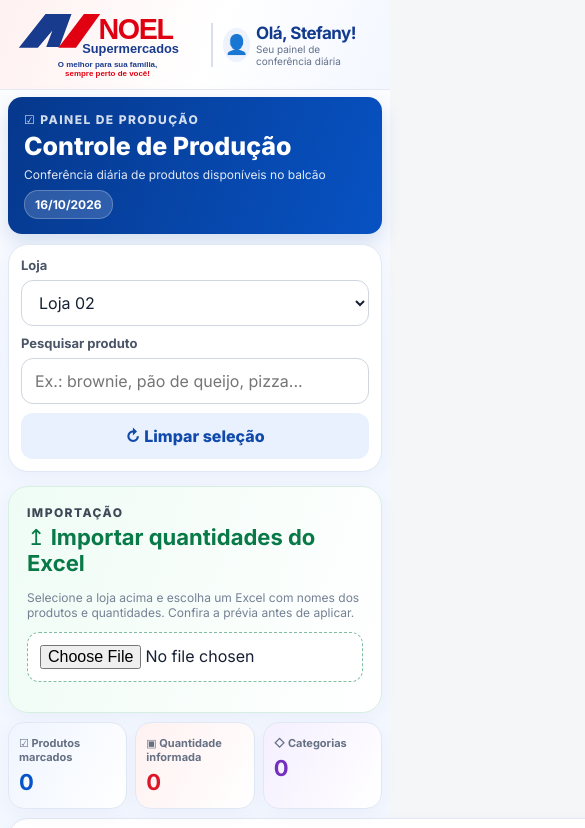
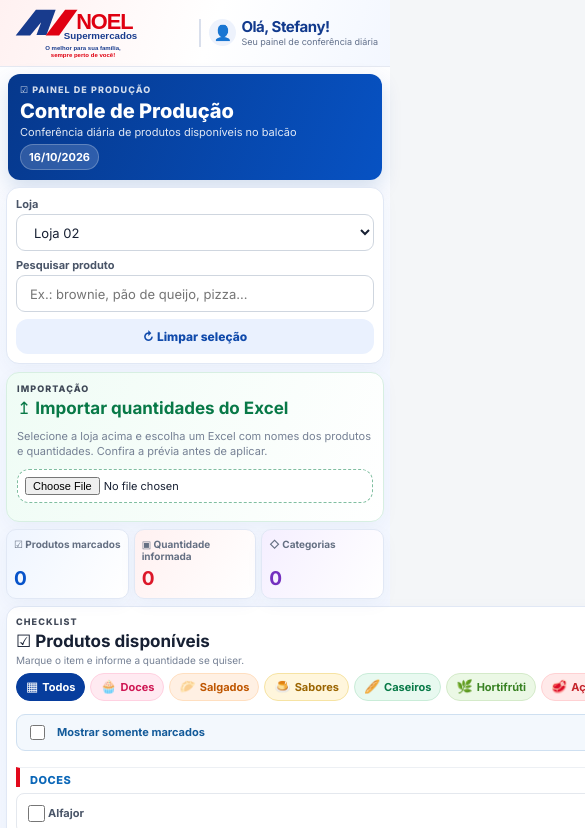
Before and after one commit to owagnerjrr/padaria, a plain HTML site: page index.html in a window 390 px wide. Shown: the top 828 px of the page, 585 px wide, since content can reach past the window. Drawn offline with Linux system fonts and the light colour scheme.

Commit message:
Compacta interface mobile da conferência Noel

```diff
--- a/styles.css
+++ b/styles.css
@@ -200,3 +200,62 @@ body{background:linear-gradient(180deg,#fff 0,#f3f7ff 370px,#f7f9fc 100%)}
 
 .chip{display:inline-flex;align-items:center;gap:7px}.chip-icon{font-size:17px;line-height:1;display:inline-flex;align-items:center}.chip.active .chip-icon{filter:brightness(1.1)}
 @media(max-width:680px){.chip{gap:5px}.chip-icon{font-size:15px}}
+
+/* Mobile compacto: preservar usabilidade sem rolagem excessiva */
+@media (max-width:680px){
+ .brand-welcome{padding:6px 12px;gap:8px}
+ .brand-identity img{width:min(142px,42vw);max-height:68px}
+ .welcome{gap:5px;padding-left:8px}
+ .welcome-avatar{width:27px;height:27px;font-size:15px}
+ .welcome strong{font-size:15px;line-height:1.1}
+ .welcome span:last-child{font-size:9px}
+ .topbar{padding:10px 12px;gap:5px;border-radius:12px}
+ .topbar h1{font-size:20px;margin:1px 0 2px}
+ .topbar .eyebrow{font-size:9px}
+ .subtitle{font-size:11px;line-height:1.3}
+ .date-badge{font-size:11px;padding:5px 8px}
+ .page-shell{width:calc(100% - 12px);margin:7px auto 22px}
+ .panel{border-radius:13px}
+ .controls-panel{padding:9px;gap:7px}
+ .field-group label{margin-bottom:3px;font-size:11px}
+ .controls-panel select,.controls-panel input[type=search]{min-height:37px;border-radius:9px;font-size:13px}
+ .controls-panel .secondary-button{min-height:35px;font-size:12px}
+ .import-panel{padding:10px;margin-top:8px}
+ .import-panel h2{font-size:15px}
+ .import-panel .hint{font-size:11px;line-height:1.3}
+ .import-panel input[type=file]{padding:7px;margin:7px 0;font-size:11px}
+ .stats-grid{gap:5px;margin:7px 0}
+ .stat-card{padding:8px 7px;border-radius:10px}
+ .stat-card span{font-size:10px;line-height:1.2;min-height:24px}
+ .stat-card strong{font-size:19px}
+ .content-grid{gap:8px}
+ .catalog-panel,.summary-panel,.history-panel{padding:9px}
+ .section-heading{margin-bottom:7px;gap:3px}
+ .section-heading h2{font-size:17px}
+ .section-heading .eyebrow{font-size:9px}
+ .section-heading .hint{font-size:10px}
+ .chips{gap:5px;margin-bottom:7px}
+ .chip{padding:6px 9px;font-size:11px;gap:4px}
+ .chip-icon{font-size:13px}
+ .catalog-toolbar{margin-bottom:7px}
+ .only-selected{padding:7px 9px;font-size:11px;border-radius:9px}
+ .only-selected input{width:15px;height:15px}
+ .product-list{gap:3px}
+ .category-title{font-size:11px;margin:9px 0 3px;padding-top:5px}
+ .product-row{min-height:39px;padding:5px 7px;gap:5px;grid-template-columns:19px minmax(0,1fr) 83px;border-radius:8px}
+ .product-row input[type=checkbox]{width:17px;height:17px}
+ .product-name{font-size:11px;line-height:1.2}
+ .qty-wrap{gap:2px}
+ .qty-input{min-height:29px;width:51px;padding:0 2px;font-size:12px;border-radius:7px}
+ .qty-label{font-size:10px}
+ .summary-item{padding:7px 9px}
+ #reportPreview{min-height:150px;font-size:11px}
+ .action-stack{gap:6px;margin-top:8px}
+ .action-stack button{min-height:39px;font-size:12px}
+ .history-panel{margin-top:8px}
+}
+@media(max-width:360px){
+ .welcome-avatar{display:none}
+ .product-row{grid-template-columns:18px minmax(0,1fr) 77px}
+ .qty-input{width:46px}
+}
```
